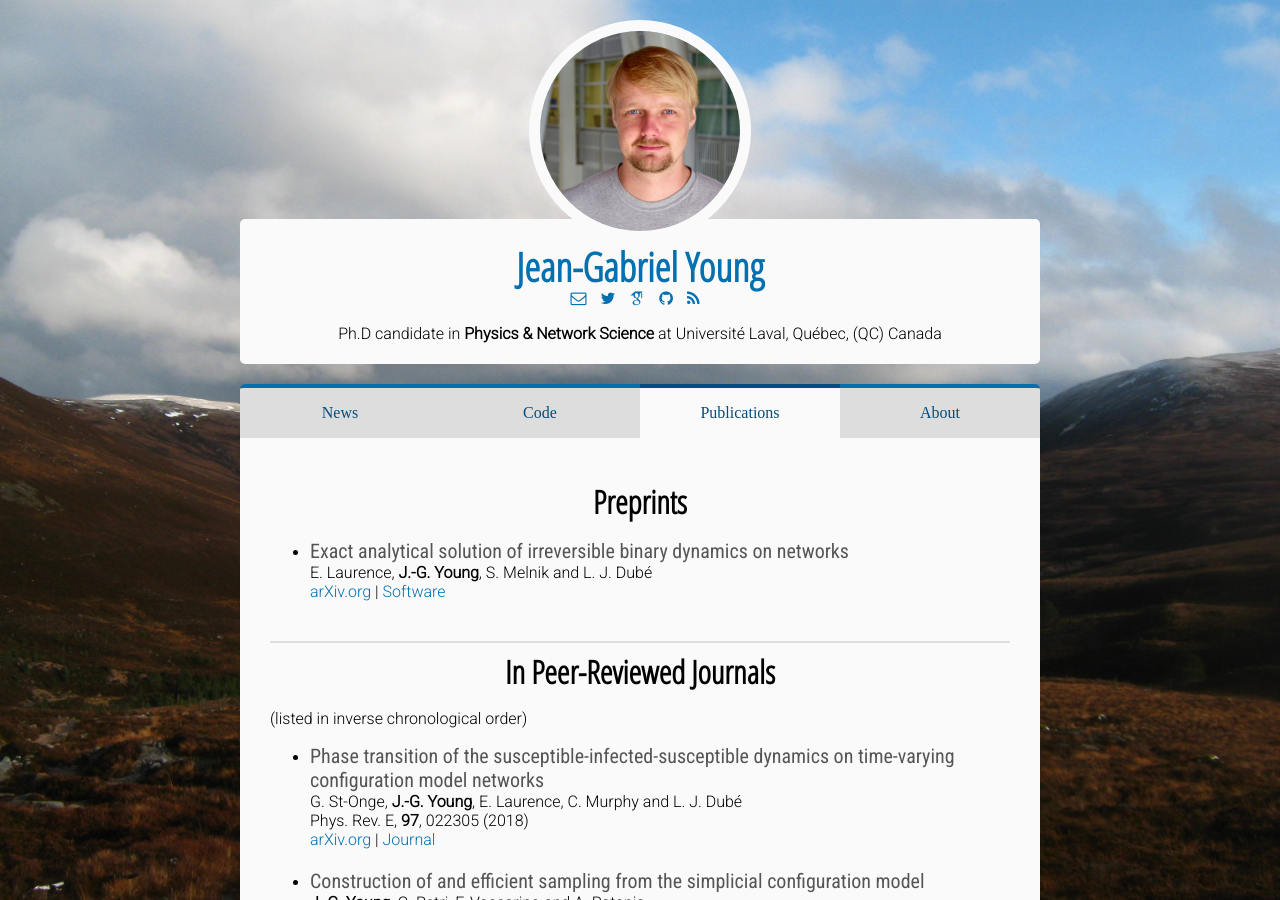
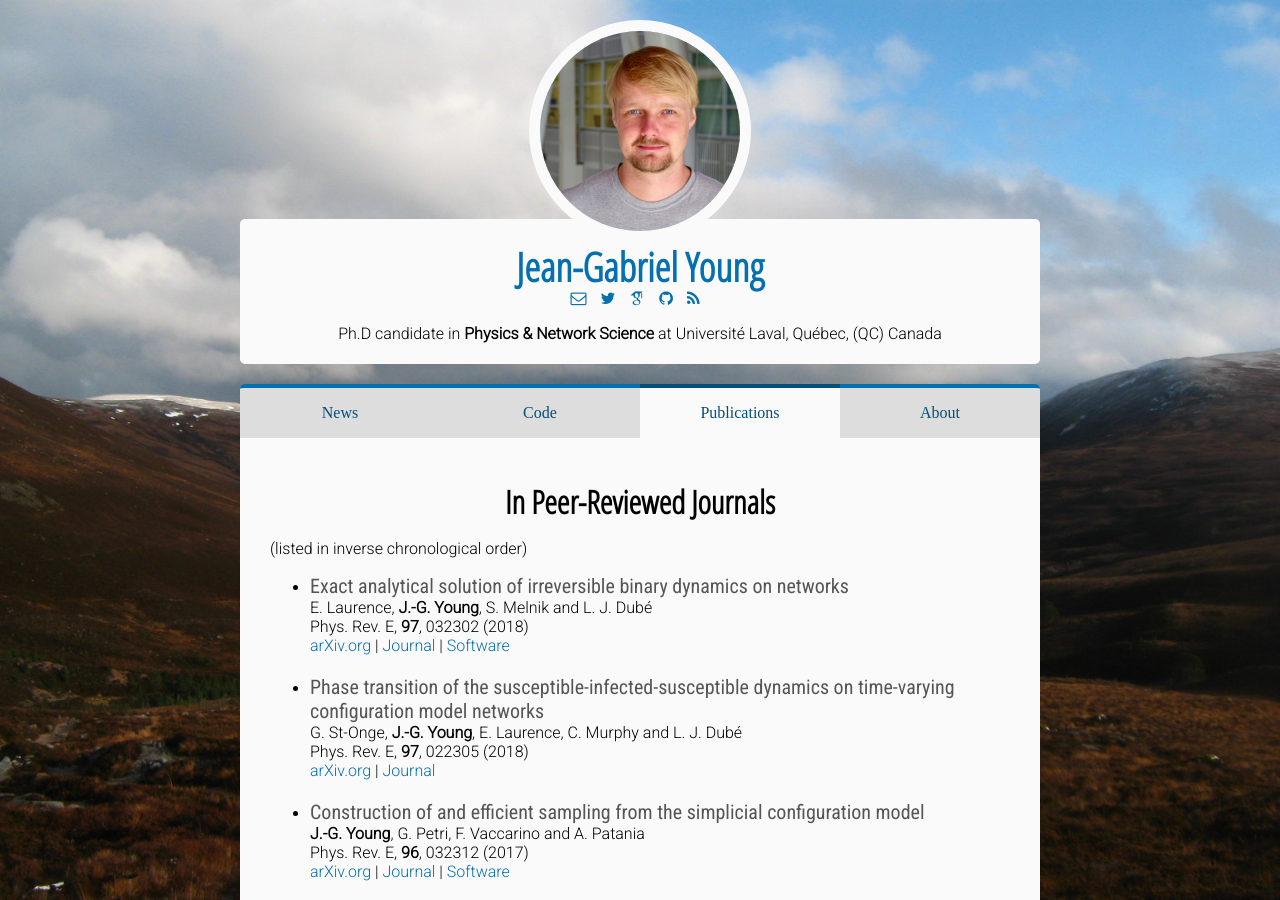
Before and after one commit to jg-you/jg-you.github.io, a Jekyll site: the page built from publications.md, in a window 1280 px wide and 900 px high. Built offline with Jekyll 4.4.1, drawn with Linux system fonts in a browser that asks for light colours; some web fonts are replaced; comment, search, counter and statistics services are not loaded.

Commit message:
Update publications.md

```diff
--- a/publications.md
+++ b/publications.md
@@ -3,22 +3,15 @@ layout: page
 title: Publications
 ---
 
-<span id="nav-preprints"></span>
-## Preprints
-
-
-* <span class="pub-title">Exact analytical solution of irreversible binary dynamics on networks</span><br/>
-E. Laurence,  **J.-G. Young**, S. Melnik and L. J. Dubé<br/>
-[arXiv.org](https://arxiv.org/abs/1711.02721) |
-[Software](https://github.com/laurencee9/exact_binary_dynamics)
-
-
-<div class="end-of-post"></div>
-
 <span id="nav-journals"></span>
 ## In Peer-Reviewed Journals
 
 <p>(listed in inverse chronological order)</p>
+
+* <span class="pub-title">Exact analytical solution of irreversible binary dynamics on networks</span><br/>
+E. Laurence,  **J.-G. Young**, S. Melnik and L. J. Dubé<br/>
+Phys. Rev. E, **97**, 032302 (2018)<br/>
+[arXiv.org](https://arxiv.org/abs/1711.02721) | [Journal](https://doi.org/10.1103/PhysRevE.97.032302) | [Software](https://github.com/laurencee9/exact_binary_dynamics)
 
 * <span class="pub-title">Phase transition of the susceptible-infected-susceptible dynamics on time-varying configuration model networks</span><br/>
 G. St-Onge, **J.-G. Young**, E. Laurence, C. Murphy and L. J. Dubé<br/>
```
